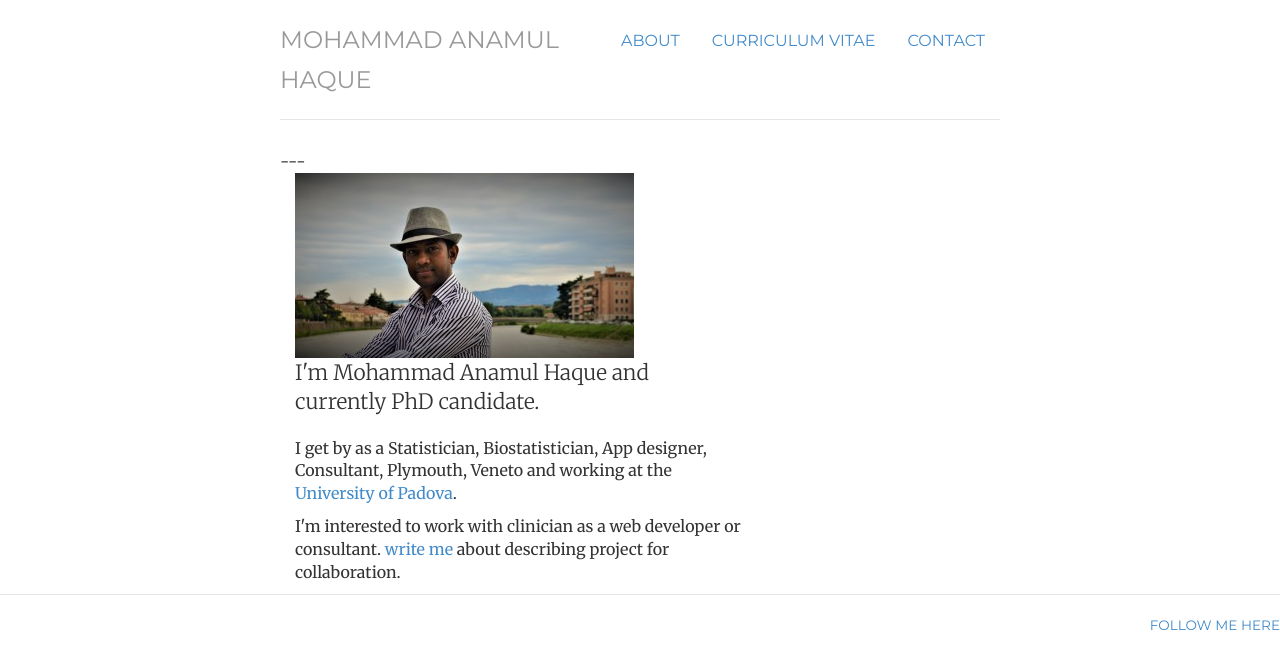
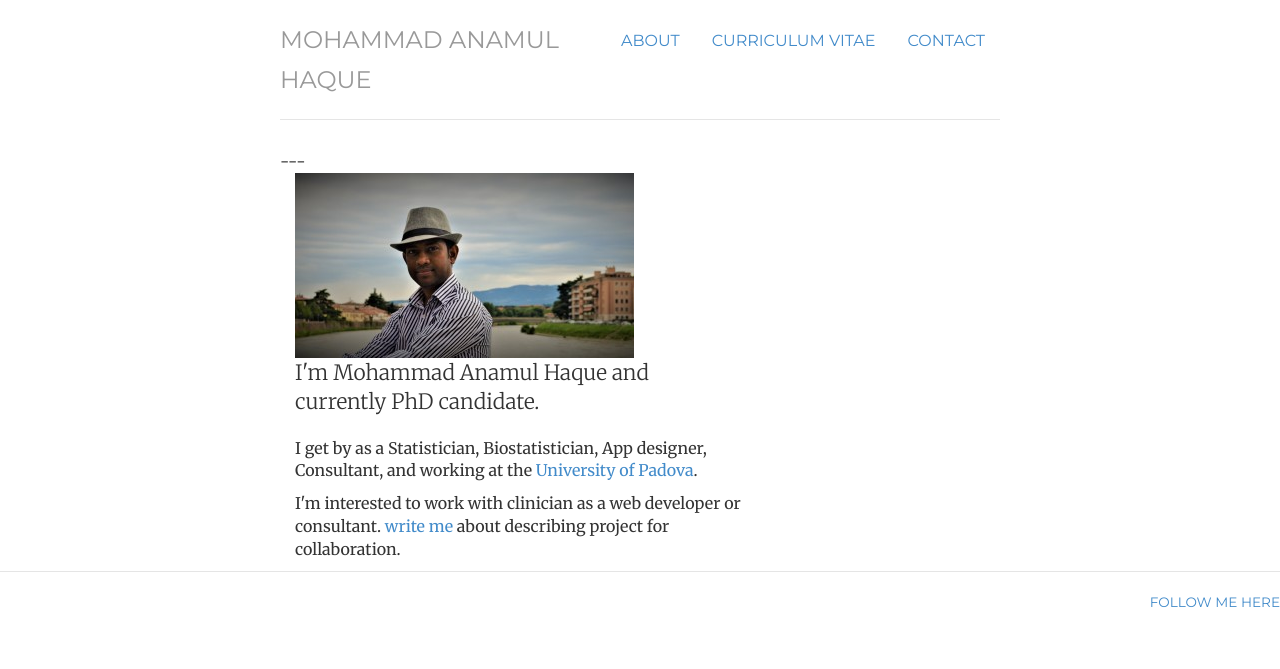
Before and after one commit to haquemdanamul/haquemdanamul, a Jekyll site: the page built from index.html, in a window 1280 px wide. Shown: the top 669 px of the page. Built offline with Jekyll 4.4.1, drawn with Linux system fonts in a browser that asks for light colours; nearby versions of some CDN libraries; library files that are not in the unit come from our copies.

Commit message:
Update index.html

```diff
--- a/index.html
+++ b/index.html
@@ -10,7 +10,7 @@
 <!-- <div class="jumbotron"> -->
 <div class="container">
     <div class="row">
-        <div class="col-xs-7">
+        <div class="col-sm-4">
             <img src="image/mee.jpg" class="rounded-circle" />
         </div>
     </div>
@@ -18,8 +18,8 @@
 
 	<div itemscope itemtype="http://data-vocabulary.org/Person" class="col-sm-8">
 	<p class="lead">I'm <span itemprop="name">Mohammad Anamul Haque</span> and currently PhD candidate.</p>
-	<p>I get by as a <span itemprop="title">Statistician</span>, <span itemprop="title">Biostatistician</span>, <span itemprop="title">App designer</span>, <span itemprop="title">Consultant</span>,  <span itemprop="address" itemscope
-    itemtype="http://data-vocabulary.org/Address"> <span itemprop="locality">Plymouth</span>, <span itemprop="region">Veneto</span></span> and working at <span itemprop="affiliation">the <a href="https://www.stat.unipd.it/ricerca/mohammad-anamul-haque">University of Padova</a></span>.</p>
+	<p>I get by as a <span itemprop="title">Statistician</span>, <span itemprop="title">Biostatistician</span>, <span itemprop="title">App designer</span>, <span itemprop="title">Consultant</span>,
+      and working at <span itemprop="affiliation">the <a href="https://www.stat.unipd.it/ricerca/mohammad-anamul-haque">University of Padova</a></span>.</p>
 
 	<p>I'm interested to work with <span itemprop="title"> clinician as a web developer or consultant</span>. <a href="contact">write me</a> about describing project for collaboration.</p>
 	</div>
```
